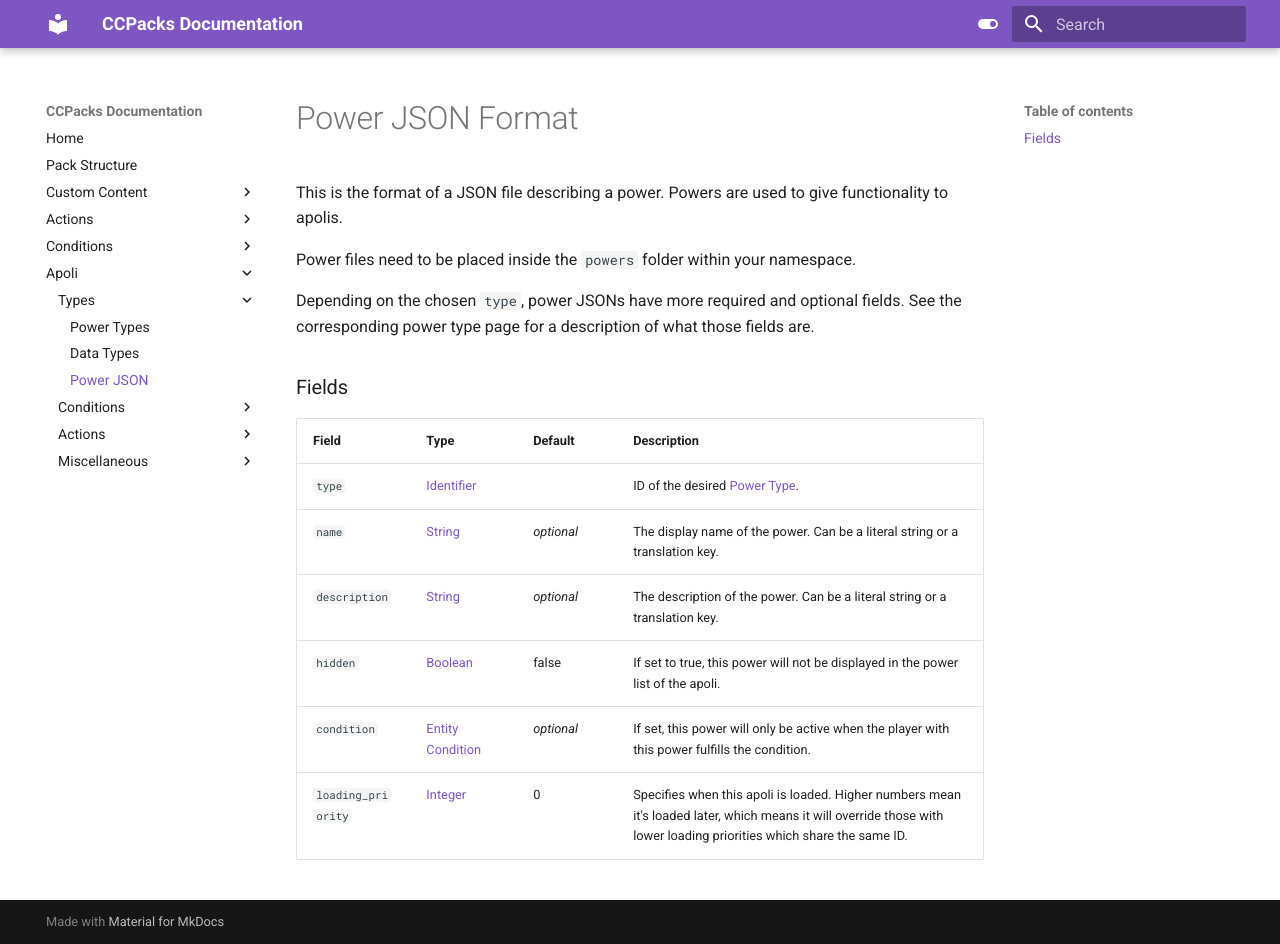
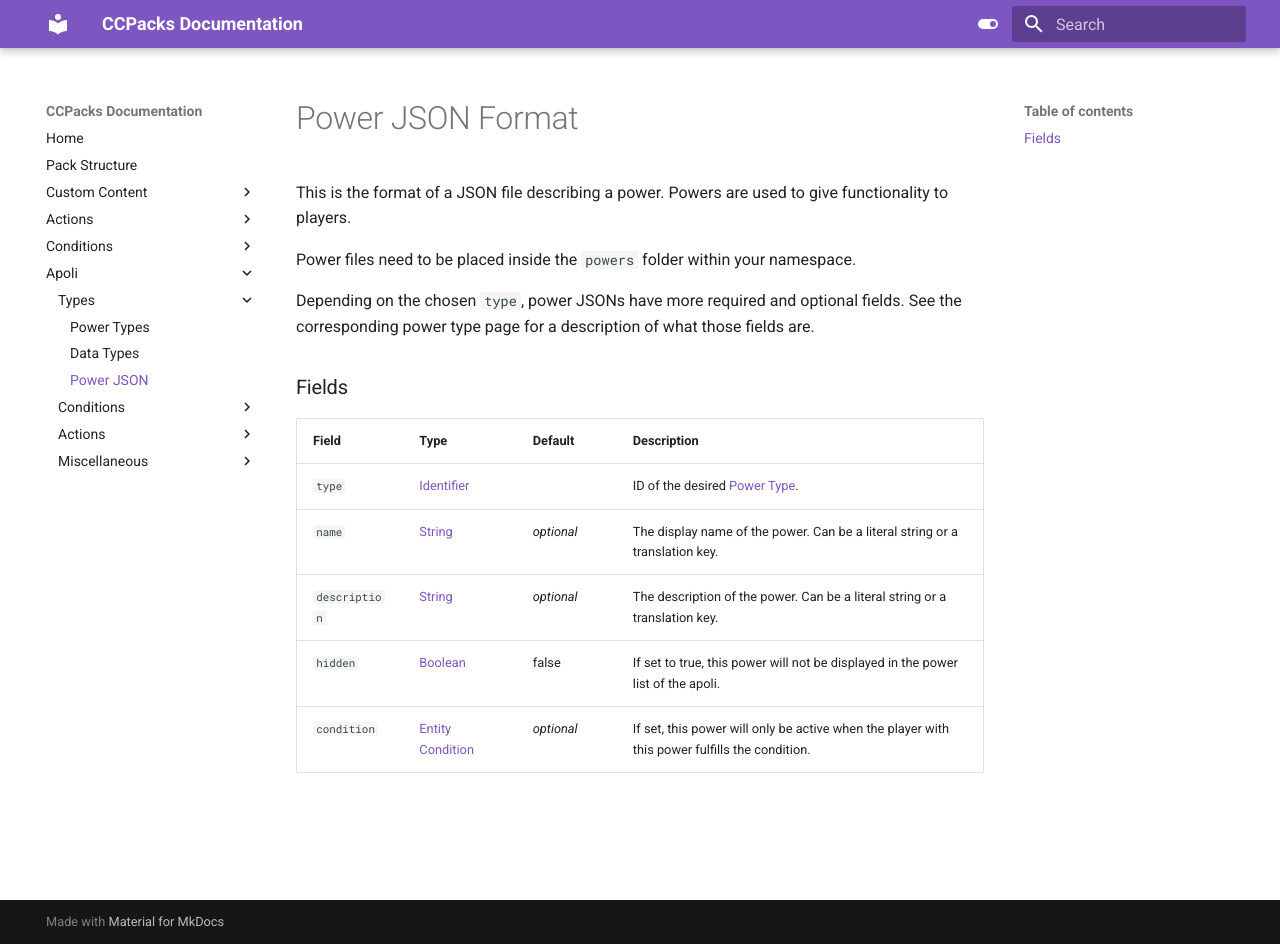
Before and after one commit to eggohito/CCPacks-Documentation, an MkDocs documentation site: the page built from docs/apoli/power_json.md, in a window 1280 px wide and 944 px high. Built offline with MkDocs 1.6.1 and Material for MkDocs 9.7.7, drawn with Linux system fonts in a browser that asks for light colours.

```diff
--- a/docs/apoli/power_json.md
+++ b/docs/apoli/power_json.md
@@ -4,7 +4,7 @@
 ---
 # Power JSON Format
 
-This is the format of a JSON file describing a power. Powers are used to give functionality to apolis.
+This is the format of a JSON file describing a power. Powers are used to give functionality to players.
 
 Power files need to be placed inside the `powers` folder within your namespace.
 
@@ -19,4 +19,3 @@
 `description` | [String](data_types/string.md) | _optional_ | The description of the power. Can be a literal string or a translation key.
 `hidden` | [Boolean](data_types/boolean.md) | false | If set to true, this power will not be displayed in the power list of the apoli.
 `condition` | [Entity Condition](entity_conditions.md) | _optional_ | If set, this power will only be active when the player with this power fulfills the condition.
-`loading_priority` | [Integer](data_types/integer.md) | 0 | Specifies when this apoli is loaded. Higher numbers mean it's loaded later, which means it will override those with lower loading priorities which share the same ID.
```
Also changed, not shown: docs/apoli/data_types.md (+1 -1 lines), docs/apoli/entity_conditions.md (+0 -1 lines), docs/apoli/power_types.md (+1 -1 lines).
